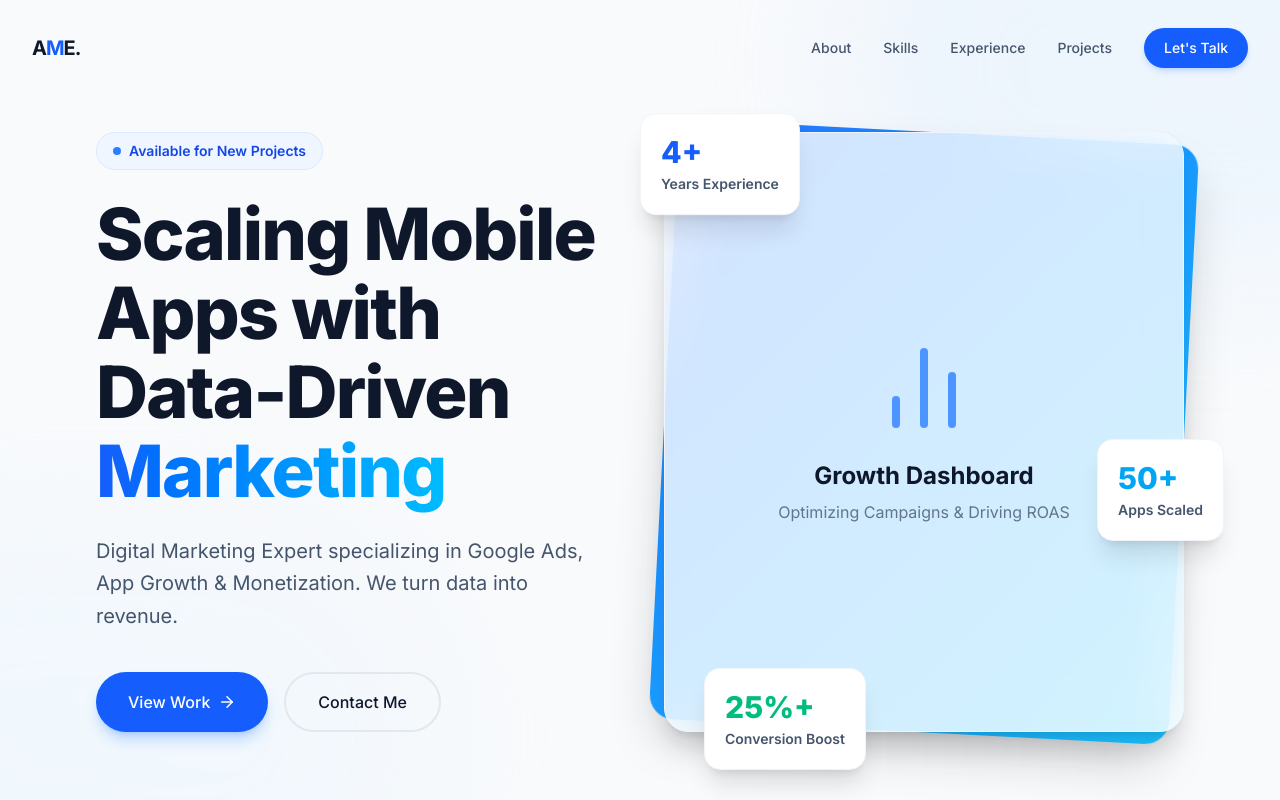
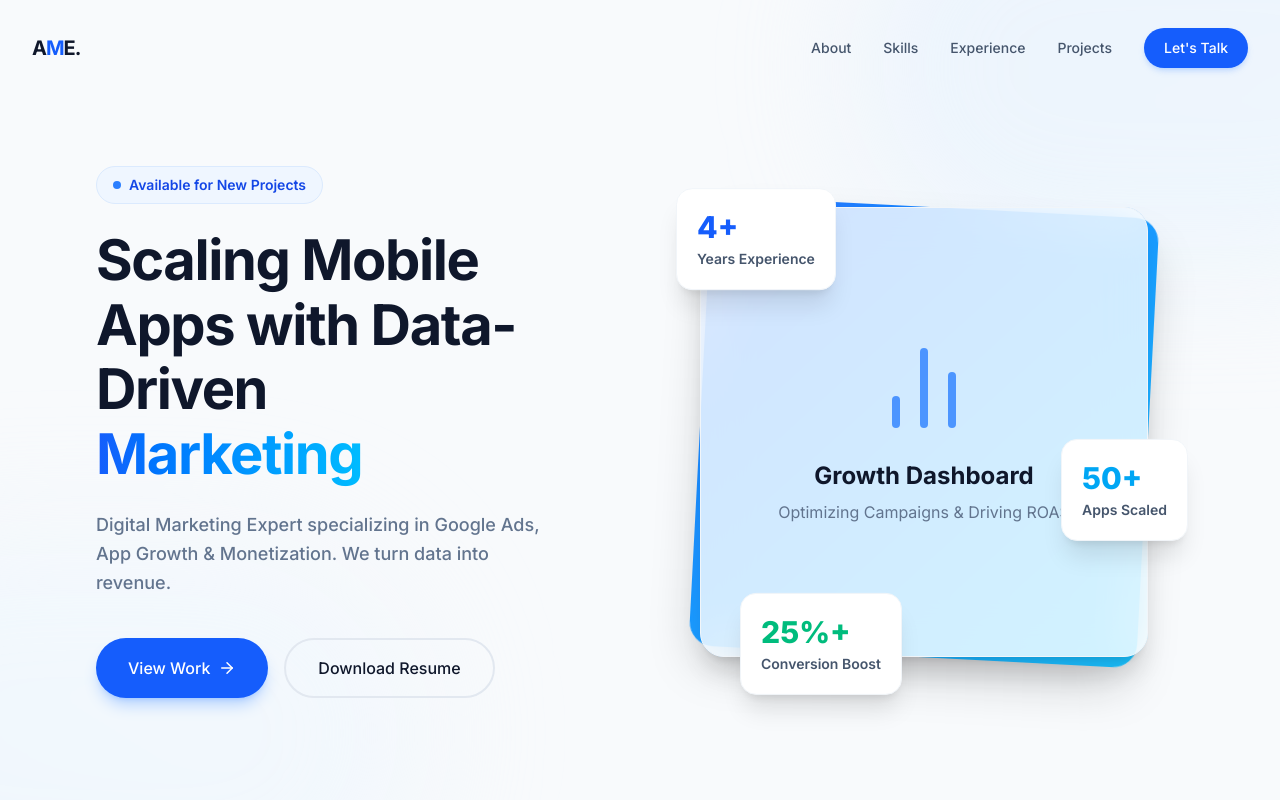
Before and after one commit to Armaghan-Bakht/Munhim, a React (Vite) app: page / in a window 1280 px wide. Shown: the top 800 px of the page. Built offline with nearby package versions, Linux system fonts and the light colour scheme.

Commit message:
Hero Sectipn updated

```diff
--- a/src/components/sections/Hero.jsx
+++ b/src/components/sections/Hero.jsx
@@ -1,6 +1,6 @@
-import { motion } from 'framer-motion';
-import { ArrowRight, BarChart2 } from 'lucide-react';
-import Button from '../ui/Button';
+import { motion } from "framer-motion";
+import { ArrowRight, BarChart2 } from "lucide-react";
+import Button from "../ui/Button";
 
 const Hero = () => {
   return (
@@ -10,7 +10,6 @@ const Hero = () => {
       <div className="absolute bottom-0 left-0 w-1/2 h-1/2 bg-gradient-to-tr from-sky-100/40 to-blue-50/40 rounded-full blur-3xl transform -translate-x-1/3 translate-y-1/3 pointer-events-none" />
 
       <div className="max-w-6xl mx-auto px-6 lg:px-8 w-full relative z-10 grid lg:grid-cols-2 gap-12 items-center">
-
         {/* Text Content */}
         <motion.div
           initial={{ opacity: 0, y: 30 }}
@@ -25,20 +24,25 @@ const Hero = () => {
             <span>Available for New Projects</span>
           </div>
 
-          <h1 className="text-5xl md:text-6xl lg:text-7xl font-extrabold text-slate-900 tracking-tight leading-[1.1] mb-6">
-            Scaling Mobile Apps with Data-Driven <span className="text-transparent bg-clip-text bg-gradient-to-r from-blue-600 to-sky-400">Marketing</span>
+          <h1 className="text-4xl md:text-5xl lg:text-[3.5rem] font-bold text-slate-900 tracking-tight leading-[1.15] mb-6">
+            Scaling Mobile Apps with Data-Driven{" "}
+            <br className="hidden lg:block"/>
+            <span className="text-transparent bg-clip-text bg-gradient-to-r from-blue-600 to-sky-400">
+              Marketing
+            </span>
           </h1>
 
-          <p className="text-lg md:text-xl text-slate-600 mb-10 max-w-lg leading-relaxed">
-            Digital Marketing Expert specializing in Google Ads, App Growth & Monetization. We turn data into revenue.
+          <p className="text-base md:text-lg text-slate-500 mb-10 max-w-md leading-relaxed font-medium">
+            Digital Marketing Expert specializing in Google Ads, App Growth &
+            Monetization. We turn data into revenue.
           </p>
 
           <div className="flex flex-col sm:flex-row gap-4">
             <Button as="a" href="#projects" className="gap-2">
               View Work <ArrowRight size={18} />
             </Button>
-            <Button as="a" href="#contact" variant="outline">
-              Contact Me
+            <Button variant="outline">
+              Download Resume
             </Button>
           </div>
         </motion.div>
@@ -48,14 +52,18 @@ const Hero = () => {
           initial={{ opacity: 0, scale: 0.9 }}
           animate={{ opacity: 1, scale: 1 }}
           transition={{ duration: 0.6, delay: 0.2 }}
-          className="relative lg:h-[600px] flex items-center justify-center mt-12 lg:mt-0"
+          className="relative h-[350px] lg:h-[450px] w-full max-w-sm lg:max-w-md mx-auto flex items-center justify-center mt-16 lg:mt-0"
         >
           {/* Main big block representing dashboard/chart */}
           <div className="absolute inset-0 bg-gradient-to-br from-blue-600 to-sky-400 rounded-3xl shadow-2xl transform rotate-3 opacity-90 backdrop-blur-sm" />
           <div className="absolute inset-0 bg-white rounded-3xl shadow-xl border border-slate-100 flex flex-col items-center justify-center p-8 backdrop-blur-xl bg-white/80">
             <BarChart2 className="w-24 h-24 text-blue-500 mb-6 opacity-80" />
-            <h3 className="text-2xl font-bold text-slate-900 mb-2">Growth Dashboard</h3>
-            <p className="text-slate-500 text-center">Optimizing Campaigns & Driving ROAS</p>
+            <h3 className="text-2xl font-bold text-slate-900 mb-2">
+              Growth Dashboard
+            </h3>
+            <p className="text-slate-500 text-center">
+              Optimizing Campaigns & Driving ROAS
+            </p>
           </div>
 
           {/* Floating Stat 1 */}
@@ -65,30 +73,45 @@ const Hero = () => {
             className="absolute -top-6 -left-6 bg-white p-5 rounded-2xl shadow-xl border border-slate-100"
           >
             <p className="text-3xl font-extrabold text-blue-600">4+</p>
-            <p className="text-sm font-semibold text-slate-600 mt-1">Years Experience</p>
+            <p className="text-sm font-semibold text-slate-600 mt-1">
+              Years Experience
+            </p>
           </motion.div>
 
           {/* Floating Stat 2 */}
           <motion.div
             animate={{ y: [10, -10, 10] }}
-            transition={{ repeat: Infinity, duration: 5, ease: "easeInOut", delay: 1 }}
+            transition={{
+              repeat: Infinity,
+              duration: 5,
+              ease: "easeInOut",
+              delay: 1,
+            }}
             className="absolute top-1/2 -right-10 bg-white p-5 rounded-2xl shadow-xl border border-slate-100"
           >
             <p className="text-3xl font-extrabold text-sky-500">50+</p>
-            <p className="text-sm font-semibold text-slate-600 mt-1">Apps Scaled</p>
+            <p className="text-sm font-semibold text-slate-600 mt-1">
+              Apps Scaled
+            </p>
           </motion.div>
 
           {/* Floating Stat 3 */}
           <motion.div
             animate={{ y: [-8, 8, -8] }}
-            transition={{ repeat: Infinity, duration: 4.5, ease: "easeInOut", delay: 0.5 }}
+            transition={{
+              repeat: Infinity,
+              duration: 4.5,
+              ease: "easeInOut",
+              delay: 0.5,
+            }}
             className="absolute -bottom-8 left-10 bg-white p-5 rounded-2xl shadow-xl border border-slate-100"
           >
             <p className="text-3xl font-extrabold text-emerald-500">25%+</p>
-            <p className="text-sm font-semibold text-slate-600 mt-1">Conversion Boost</p>
+            <p className="text-sm font-semibold text-slate-600 mt-1">
+              Conversion Boost
+            </p>
           </motion.div>
         </motion.div>
-
       </div>
     </section>
   );
```
